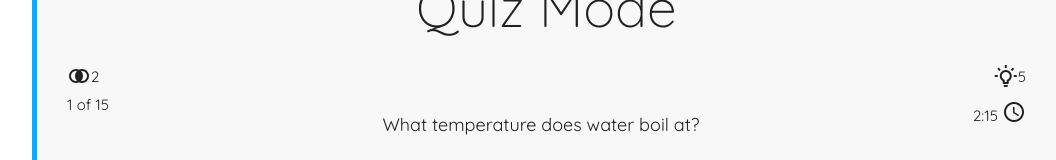
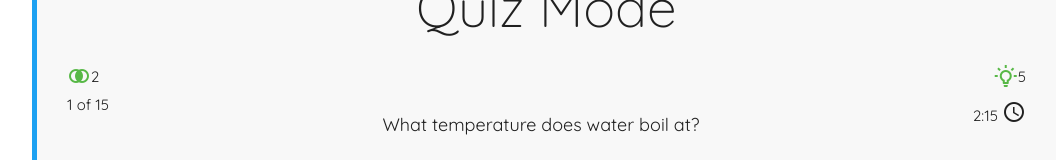
Before and after one commit to super-mela/quize-app-hint, a React (Create React App) app: page /play/quiz in a window 1280 px wide. Shown: the part 125-285 px from the top of the page, without its empty margins (96-1152 px from the left). Built offline with nearby package versions, Linux system fonts and the light colour scheme.

Commit message:
Adding hint

```diff
--- a/src/components/quiz/Play.js
+++ b/src/components/quiz/Play.js
@@ -26,7 +26,8 @@ class Play extends React.Component {
             hints: 5,
             fiftyFifty: 2,
             usedFiftyFifty: false,
-            time: {}
+            time: {},
+            previousRandomNumber: [],
         }
     }
 
@@ -48,7 +49,10 @@ class Play extends React.Component {
                 nextQuestion,
                 previousQuestion,
                 numberofQuestions: questions.length,
-                answer
+                answer,
+                previousRandomNumber: []
+            }, () => {
+                this.showOptions()
             })
         }
     }
@@ -147,8 +151,45 @@ class Play extends React.Component {
         document.getElementById('button-sound').play();
     }
 
+    showOptions = () => {
+        const options = Array.from(document.querySelectorAll('.option'));
+
+        options.forEach((option) => {
+            option.style.visibility = 'visible'
+        })
+    }
+
+    handleHints = () => {
+        if (this.state.hints > 0) {
+            const options = Array.from(document.querySelectorAll('.option'))
+            let indexofAnswer;
+
+            options.forEach((option, index) => {
+                if (option.innerHTML.toLocaleLowerCase() === this.state.answer.toLocaleLowerCase()) {
+                    indexofAnswer = index;
+                }
+            })
+
+            while (true) {
+                const randomNumber = Math.round(Math.random() * 3);
+                if (randomNumber !== indexofAnswer && !this.state.previousRandomNumber.includes(randomNumber)) {
+                    options.forEach((option, index) => {
+                        if (index === randomNumber) {
+                            option.style.visibility = 'hidden';
+                            this.setState((prevState) => ({
+                                hints: prevState.hints - 1,
+                                previousRandomNumber: prevState.previousRandomNumber.concat(randomNumber)
+                            }))
+                        }
+                    })
+                    break;
+                }
+                if (this.state.previousRandomNumber.length >= 3) break;
+            }
+        }
+    }
     render() {
-        const { currentQuestion, numberofQuestions, currentQuestionIndex } = this.state
+        const { currentQuestion, numberofQuestions, currentQuestionIndex, hints } = this.state
         return (
             <Fragment>
                 <Helmet><title>Quiz page</title></Helmet>
@@ -161,10 +202,12 @@ class Play extends React.Component {
                     <h2>Quiz Mode</h2>
                     <div className="lifeline-contaner">
                         <p>
-                            <span className="mdi mdi-set-center mdi-24px lifeline-icon"></span><span className="lifeline">2</span>
+                            <span className="mdi mdi-set-center mdi-24px lifeline-icon"></span>
+                            <span className="lifeline">2</span>
                         </p>
                         <p>
-                            <span className="mdi mdi-lightbulb-on-outline mdi-24px lifeline-icon"></span><span className="lifeline">5</span>
+                            <span onClick={this.handleHints} className="mdi mdi-lightbulb-on-outline mdi-24px lifeline-icon"></span>
+                            <span className="lifeline">{hints}</span>
                         </p>
                     </div>
                     <div className="timer-container">
--- a/src/styles/components/_play.scss
+++ b/src/styles/components/_play.scss
@@ -18,6 +18,17 @@
     .lifeline {
         position: relative;
         top: -3px;
+    }
+
+    .lifeline-icon {
+        color: $green;
+        top: -3px;
+    }
+
+    .lifeline-icon:hover {
+        background: none;
+        color: darken($color: $orange, $amount: 10%);
+        cursor: pointer;
     }
 
     h5 {
```
